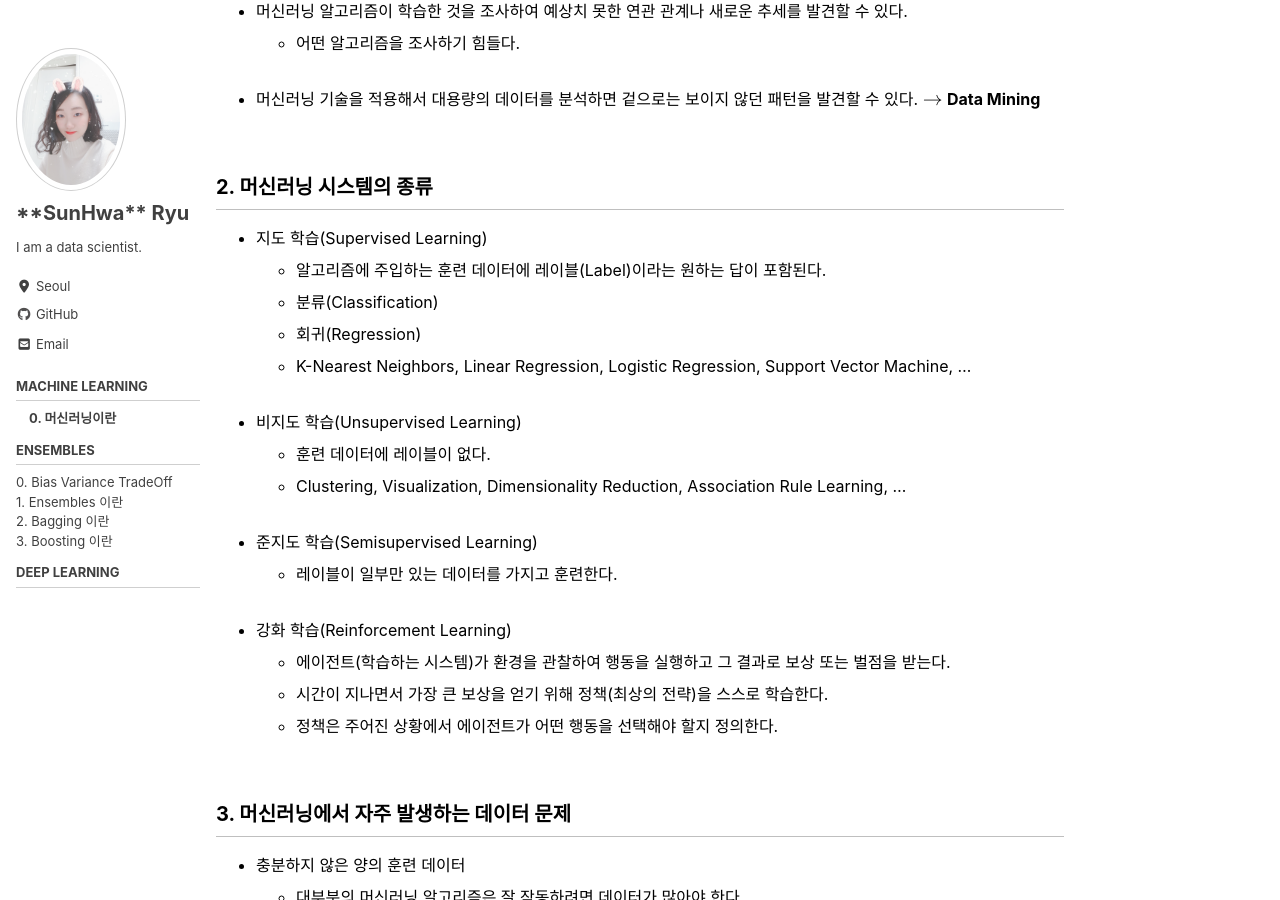
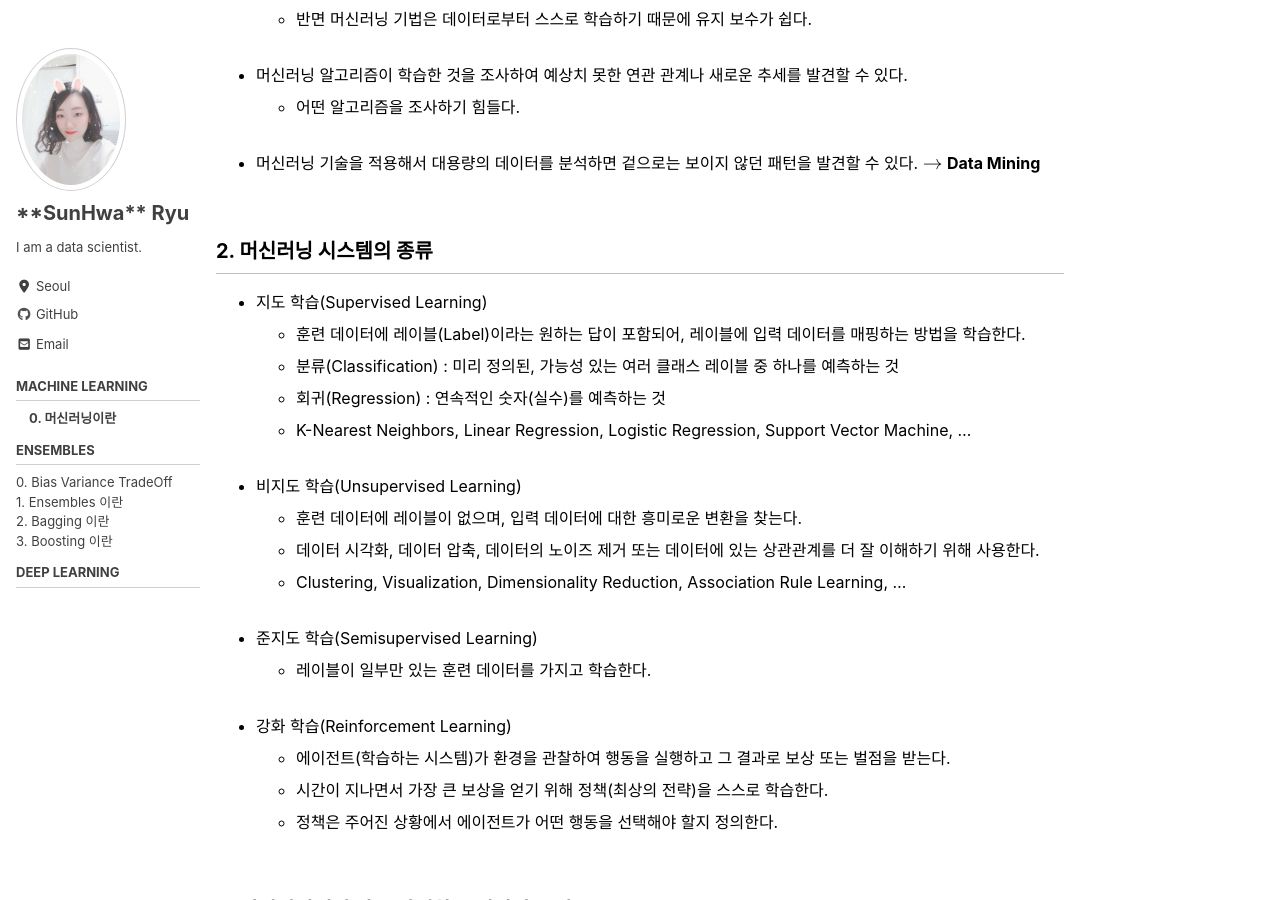
Before and after one commit to MinPinSunHwa/suna.github.io, a Jekyll site: the page built from _ml/machine_learning/0_machine_learning.md, in a window 1280 px wide and 900 px high, scrolled down 1003 px. Built offline with Jekyll 4.4.1, drawn with Linux system fonts in a browser that asks for light colours; cached includes are drawn as plain includes; nearby versions of some CDN libraries; formulas are drawn with MathJax 3; some of the changed text lies outside the part shown.

Commit message:
Update 0_machine_learning.md

```diff
--- a/_ml/machine_learning/0_machine_learning.md
+++ b/_ml/machine_learning/0_machine_learning.md
@@ -9,7 +9,9 @@ toc: true
 **Reference**
 
 - 핸즈온 머신러닝 / 오렐리앙 제롱 / 박해선
+- 파이썬 라이브러리를 활용한 머신러닝 / 안드레아스 뭘러, 세라 가이도 / 박해선
 - 케라스 창시자에게 배우는 딥러닝 / 프랑소와 숄레 / 박해선
+- [지도학습, 비지도학습, 강화학습](https://marobiana.tistory.com/155)
 <br><br>
 
 ## 1. 머신러닝(Machine Learning)이란
@@ -42,19 +44,20 @@ toc: true
 ## 2. 머신러닝 시스템의 종류
 
 - 지도 학습(Supervised Learning)
-  - 알고리즘에 주입하는 훈련 데이터에 레이블(Label)이라는 원하는 답이 포함된다.
-  - 분류(Classification)
-  - 회귀(Regression)
+  - 훈련 데이터에 레이블(Label)이라는 원하는 답이 포함되어, 레이블에 입력 데이터를 매핑하는 방법을 학습한다.
+  - 분류(Classification) : 미리 정의된, 가능성 있는 여러 클래스 레이블 중 하나를 예측하는 것
+  - 회귀(Regression) : 연속적인 숫자(실수)를 예측하는 것
   - K-Nearest Neighbors, Linear Regression, Logistic Regression, Support Vector Machine, ...
 <br><br>
 
 - 비지도 학습(Unsupervised Learning)
-  - 훈련 데이터에 레이블이 없다.
+  - 훈련 데이터에 레이블이 없으며, 입력 데이터에 대한 흥미로운 변환을 찾는다.
+  - 데이터 시각화, 데이터 압축, 데이터의 노이즈 제거 또는 데이터에 있는 상관관계를 더 잘 이해하기 위해 사용한다.
   - Clustering, Visualization, Dimensionality Reduction, Association Rule Learning, ...
 <br><br>
 
 - 준지도 학습(Semisupervised Learning)
-  - 레이블이 일부만 있는 데이터를 가지고 훈련한다.
+  - 레이블이 일부만 있는 훈련 데이터를 가지고 학습한다.
 <br><br>
 
 - 강화 학습(Reinforcement Learning)
@@ -105,3 +108,34 @@ toc: true
   > - 모델 파라미터가 더 많은 강력한 모델을 선택한다.
   > - 학습 알고리즘에 더 좋은 특성을 제공한다(특성공학).
   > - 모델의 제약을 줄인다.
+
+
+## 4. 머신러닝 모델 평가
+
+- 머신러닝의 목표는 처음 본 데이터에서 잘 작동하는 **일반화**된 모델을 얻는 것이다.
+  - 모델의 일반화 성능에 대한 신뢰할 수 있는 측정 방법은 중요하다.
+
+- 모델 평가의 핵심은 가용한 데이터를 항상 훈련, 검증, 테스트 3개의 셋으로 나누는 것이다.
+  - 훈련셋 : 모델 훈련
+  - 검증셋 : 모델 평가
+  - 테스트셋 : 최종적으로 한 번 테스트
+
+- 테스트셋으로 모델을 평가하면 안된다.
+   -
+
+## 5. 보편적인 머신러닝 작업 흐름
+
+1. 문제 정의와 데이터셋 수집
+
+2. 성능 측정 지표 선택
+
+3. 평가 방법 선택
+
+4. 데이터 준비
+  - 특성공학
+
+5. 모델 선택과 훈련
+
+6. 모델 세부 튜닝
+
+7. 론칭, 모니터링, 시스템 유지 보수
```
